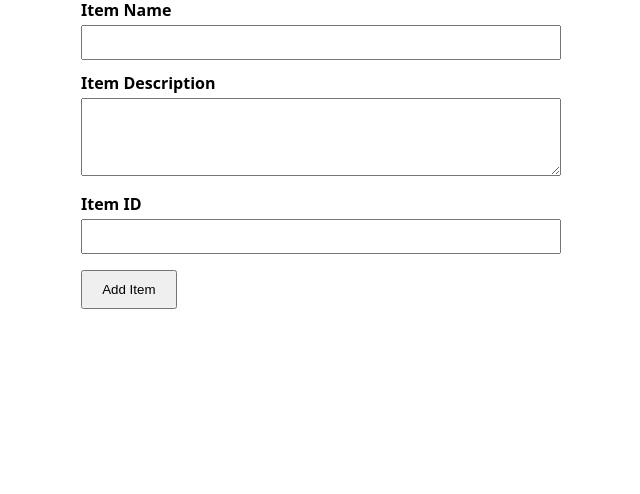
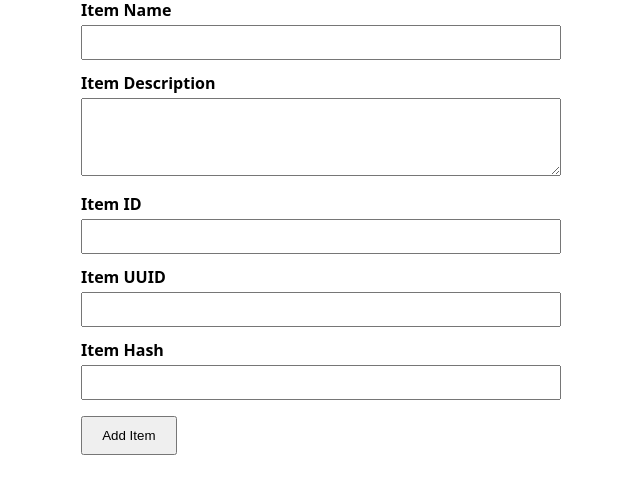
Before and after one commit to PranayRathi/flaskProject, a Flask app: page /todo in a window 1280 px wide. Shown: the part 113-607 px from the top of the page, without its empty margins (319-959 px from the left). Run offline with Flask 3, Linux system fonts and the light colour scheme.

Commit message:
Re-commit Item UUID and Item Hash fields after soft reset

```diff
--- a/templates/todo.html
+++ b/templates/todo.html
@@ -24,6 +24,12 @@
         <label for="itemId">Item ID</label>
         <input type="text" id="itemId" name="itemId">
 
+        <label for="itemUuid">Item UUID</label>
+        <input type="text" id="itemUuid" name="itemUuid">
+
+        <label for="itemHash">Item Hash</label>
+        <input type="text" id="itemHash" name="itemHash">
+
         <button type="submit">Add Item</button>
     </form>
 </body>
```
